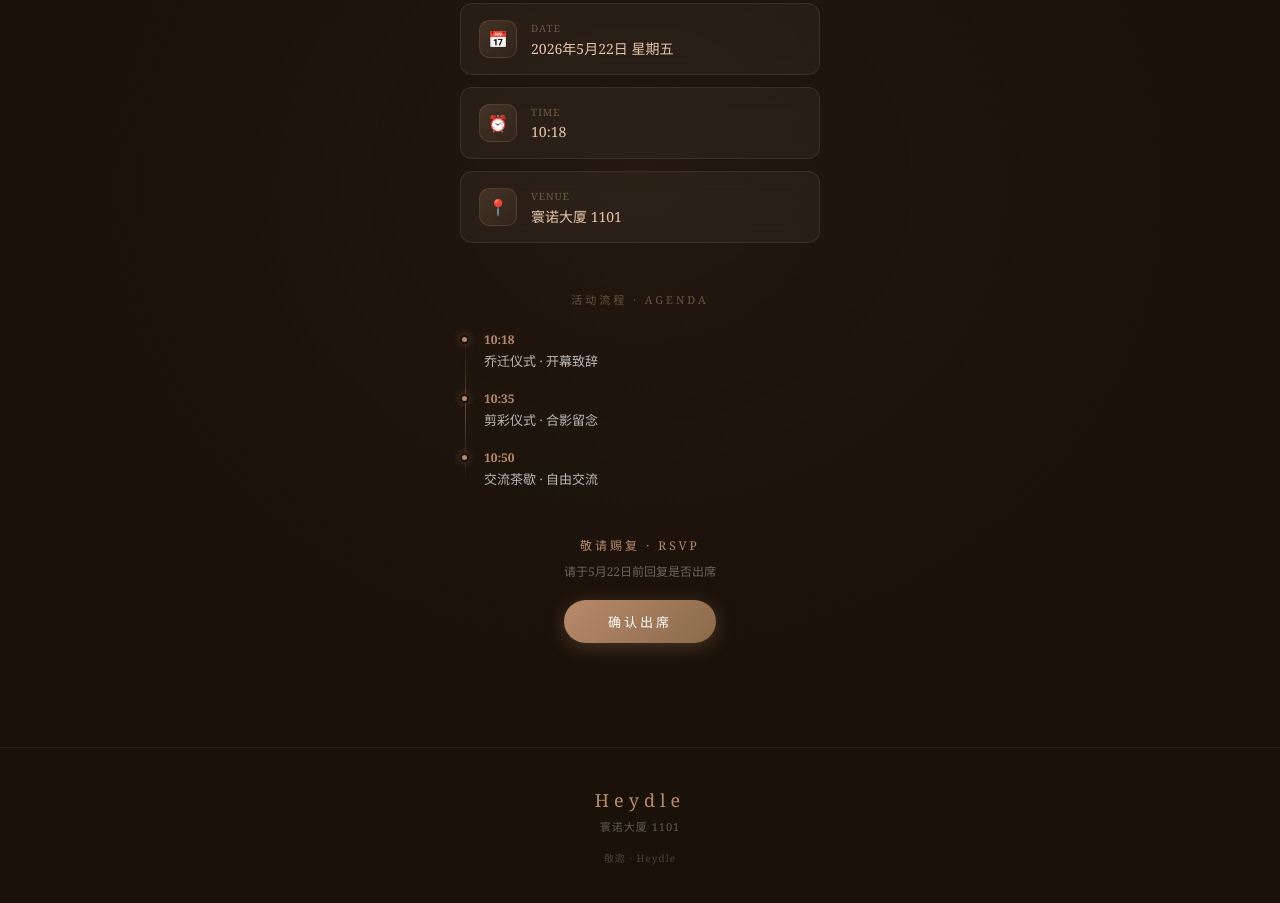
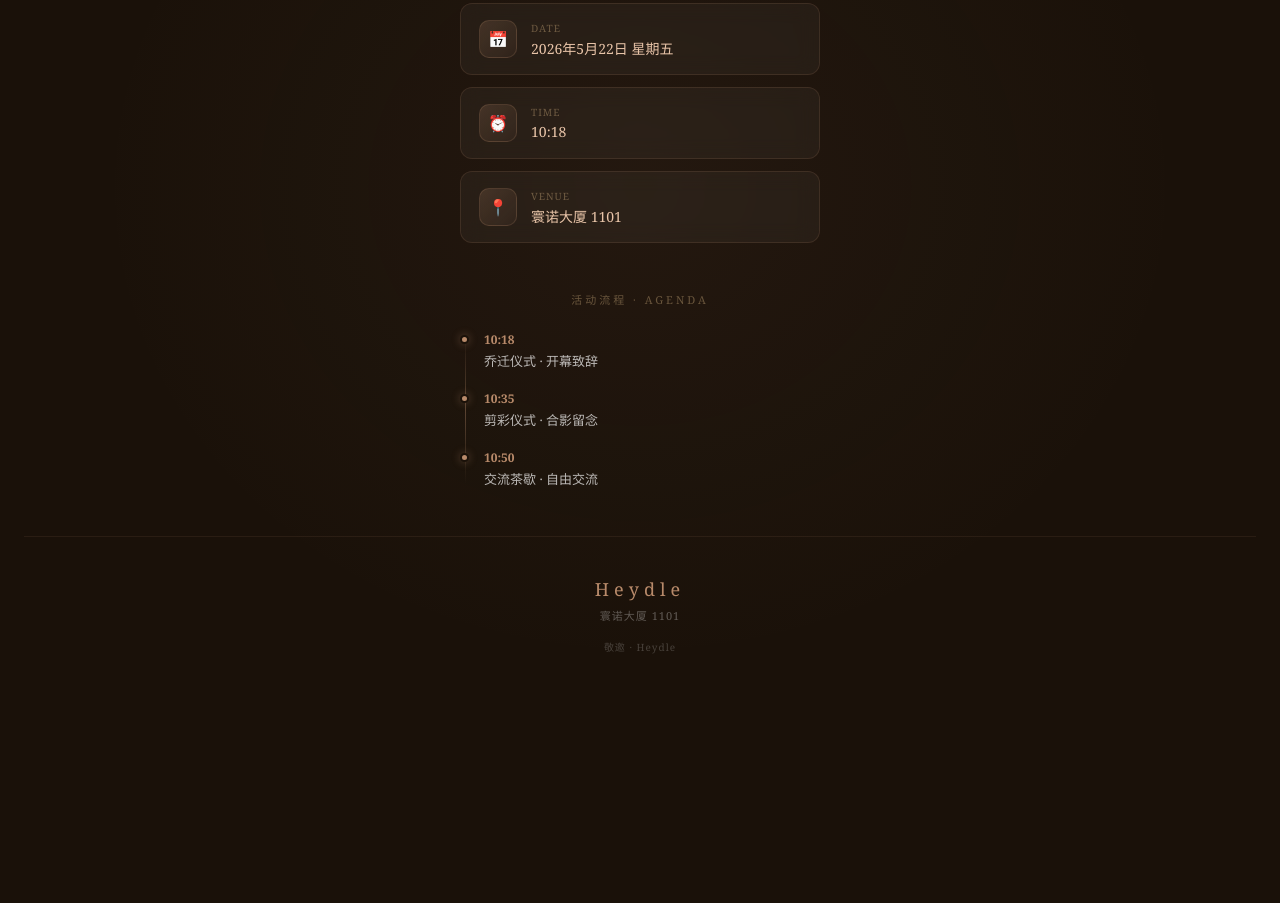
Before and after one commit to kelsey06/heydle-invitation, a plain HTML site: page index.html in a window 1280 px wide. Shown: the part 1176-2079 px from the top of the page. After the commit the page ends 1926 px from the top, so only its background shows below. Drawn offline with Linux system fonts and the light colour scheme.

Commit message:
Update index.html

```diff
--- a/index.html
+++ b/index.html
@@ -1,3 +1,4 @@
+
 <!DOCTYPE html>
 <html lang="zh-CN">
 <head>
@@ -460,14 +461,6 @@
       </div>
     </div>
 
-    <!-- RSVP -->
-    <div class="rsvp-section reveal">
-      <div class="rsvp-title">敬请赐复 · RSVP</div>
-      <div class="rsvp-hint">请于5月22日前回复是否出席</div>
-      <a class="rsvp-btn" href="tel:">确认出席</a>
-    </div>
-  </div>
-
   <!-- 底部 -->
   <div class="footer reveal">
     <div class="footer-brand">Heydle</div>
```
